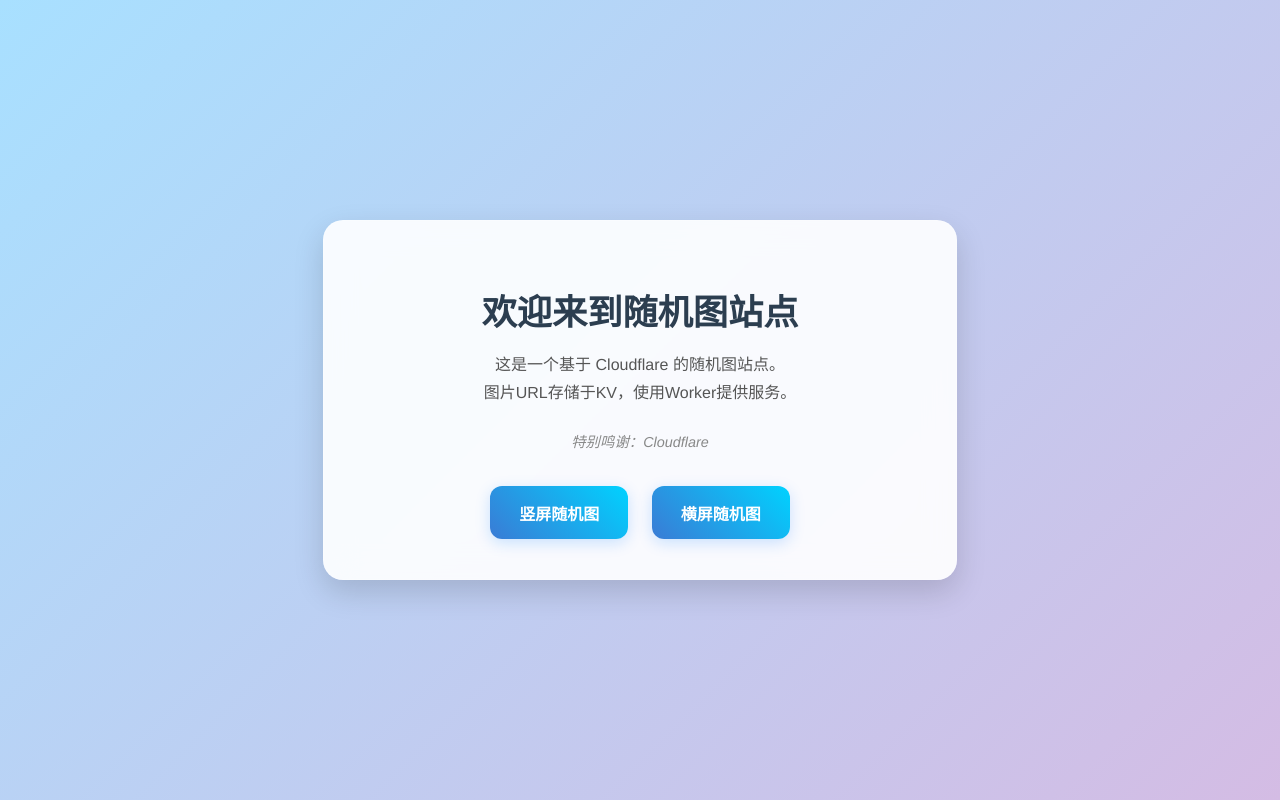
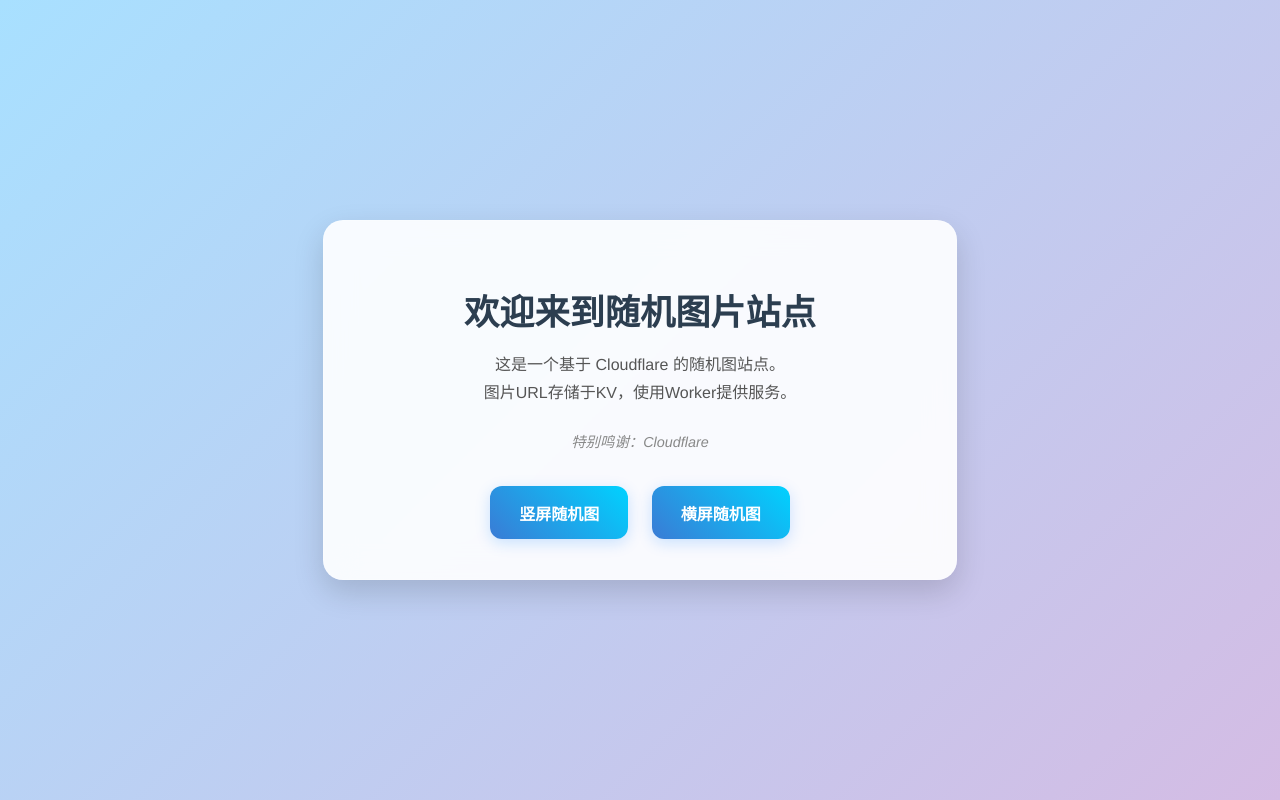
Before and after one commit to Jyf0214/RANDOM_IMAGES, a plain HTML site: page public/index.html in a window 1280 px wide. Drawn offline with Linux system fonts and the light colour scheme.

Commit message:
更新 index.html

```diff
--- a/public/index.html
+++ b/public/index.html
@@ -3,16 +3,17 @@
 <head>
     <meta charset="UTF-8">
     <meta name="viewport" content="width=device-width, initial-scale=1.0">
+    <meta name="robots" content="noindex, nofollow">
     <title>随机图站点</title>
     <link rel="stylesheet" href="/style.css">
 </head>
 <body>
-    <!-- 主要内容 -->
     <div class="main-content">
-        <div class="card">
-            <h1>欢迎来到随机图站点</h1>
+        <!-- 新增：为卡片添加动画class -->
+        <div class="card animate-fade-in">
+            <h1>欢迎来到随机图片站点</h1>
             <p>这是一个基于 Cloudflare 的随机图站点。<br>图片URL存储于KV，使用Worker提供服务。</p>
-            <p class="special-thanks">特别鸣谢：Cloudflare</p>
+            <p class="special-thanks">特别鸣谢：Cloudflare </p>
             <div class="button-group">
                 <a href="/api/random?type=vertical" target="_blank" class="btn">竖屏随机图</a>
                 <a href="/api/random?type=horizontal" target="_blank" class="btn">横屏随机图</a>
```
